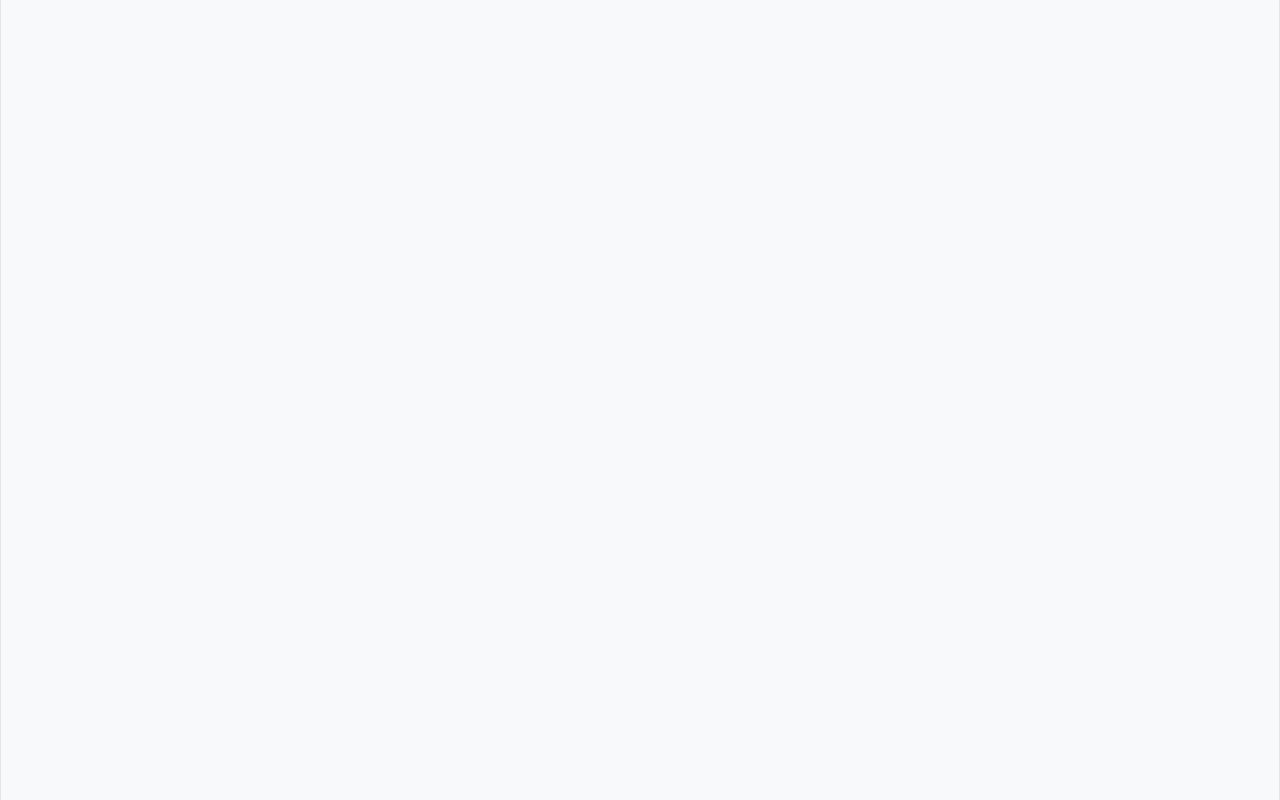
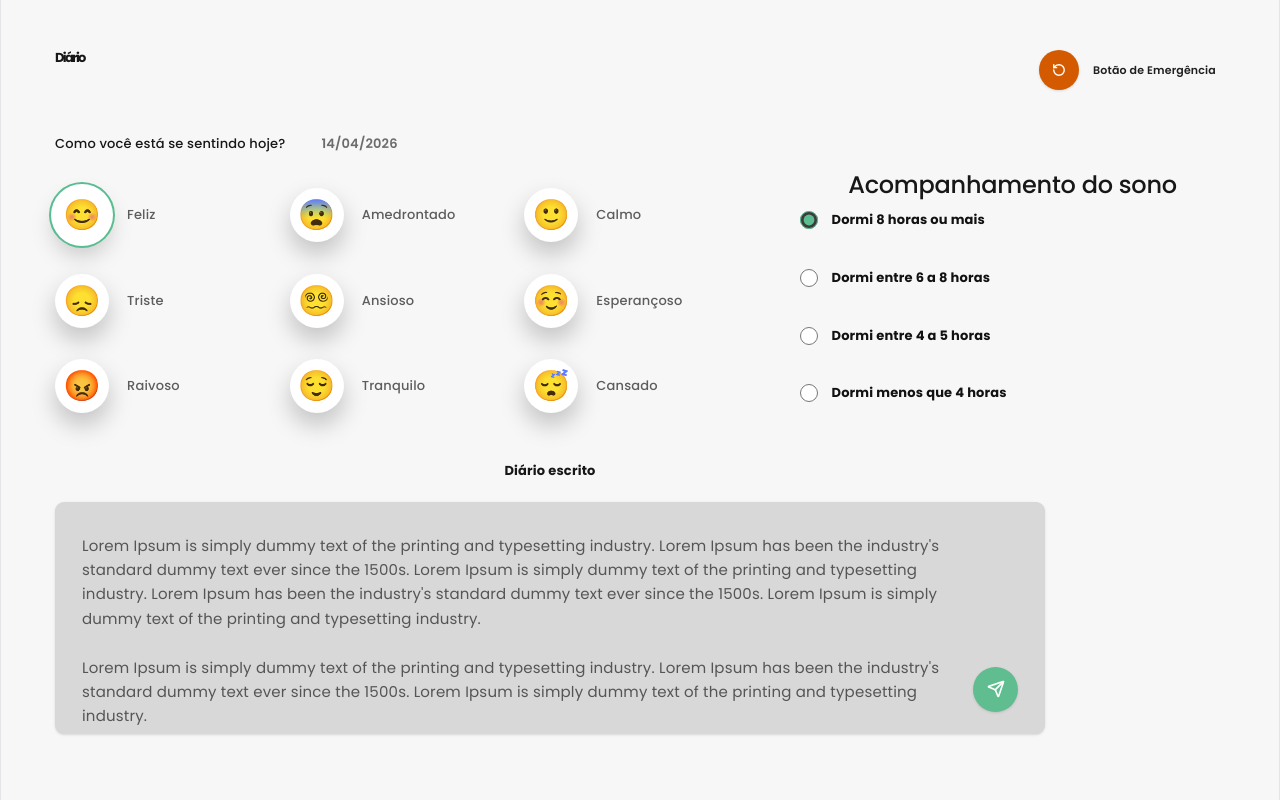
Before and after one commit to Projetao-Telemedicina/psique-frontend, a React (Vite) app: page /Diario in a window 1280 px wide. Before the commit this address had no page. Built offline with nearby package versions, Linux system fonts and the light colour scheme; sample sign-in values are in the browser's storage; the HTML template or start-up script is replaced by a standard one.

Commit message:
adiona pagina do diario

```diff
--- a/src/App.tsx
+++ b/src/App.tsx
@@ -13,6 +13,8 @@ import QuestionarioMatch from './pages/QuestionarioMatch.tsx';
 import { AuthProvider } from './components/AuthContext';
 import ProtectedRoute from './components/ProtectedRoute';
 import Agenda from './pages/Agenda.tsx';
+import Diario from './pages/Diario.tsx';
+
 
 function App() {
   return (
@@ -57,6 +59,10 @@ function App() {
           <Route path='/perfil/profissional' element={<VisualizarPerfilProfissional />} />
           <Route path='/perfil/profissional/:id' element={<VisualizarPerfilProfissional />} />
 
+          {/*UC08 Diario*/}
+          <Route path='/Diario' element={<Diario />} />
+
+
           <Route path='/match' element={<QuestionarioMatch />} />
           <Route path='/agenda' element={<Agenda />} />
         </Route>
--- /dev/null
+++ b/src/pages/Diario.tsx
@@ -0,0 +1,186 @@
+import React, { useState } from "react";
+import { RotateCcw, Send } from "lucide-react";
+
+type MoodId =
+  | "feliz"
+  | "amedrontado"
+  | "calmo"
+  | "triste"
+  | "ansioso"
+  | "esperancoso"
+  | "raivoso"
+  | "tranquilo"
+  | "cansado";
+
+type Mood = {
+  id: MoodId;
+  label: string;
+  emoji: string;
+};
+
+type SleepOption =
+  | "Dormi 8 horas ou mais"
+  | "Dormi entre 6 a 8 horas"
+  | "Dormi entre 4 a 5 horas"
+  | "Dormi menos que 4 horas";
+
+const moods: Mood[] = [
+  { id: "feliz", label: "Feliz", emoji: "😊" },
+  { id: "amedrontado", label: "Amedrontado", emoji: "😨" },
+  { id: "calmo", label: "Calmo", emoji: "🙂" },
+  { id: "triste", label: "Triste", emoji: "😞" },
+  { id: "ansioso", label: "Ansioso", emoji: "😵‍💫" },
+  { id: "esperancoso", label: "Esperançoso", emoji: "☺️" },
+  { id: "raivoso", label: "Raivoso", emoji: "😡" },
+  { id: "tranquilo", label: "Tranquilo", emoji: "😌" },
+  { id: "cansado", label: "Cansado", emoji: "😴" },
+];
+
+const sleepOptions: SleepOption[] = [
+  "Dormi 8 horas ou mais",
+  "Dormi entre 6 a 8 horas",
+  "Dormi entre 4 a 5 horas",
+  "Dormi menos que 4 horas",
+];
+
+type MoodButtonProps = {
+  mood: Mood;
+  selectedMood: MoodId;
+  onSelectMood: (moodId: MoodId) => void;
+};
+
+function MoodButton({ mood, selectedMood, onSelectMood }: MoodButtonProps) {
+  const isSelected = selectedMood === mood.id;
+
+  return (
+    <button
+      type="button"
+      onClick={() => onSelectMood(mood.id)}
+      className="flex items-center gap-4 rounded-2xl transition hover:-translate-y-0.5"
+    >
+      <span
+        className={`flex h-[54px] w-[54px] items-center justify-center rounded-full bg-white text-[30px] shadow-[0_12px_24px_rgba(0,0,0,0.22)] transition ${
+          isSelected ? "ring-2 ring-[#59bd91] ring-offset-4" : ""
+        }`}
+      >
+        {mood.emoji}
+      </span>
+
+      <span className="text-[13px] font-medium text-[#5d5d5d]">
+        {mood.label}
+      </span>
+    </button>
+  );
+}
+
+export default function Diario() {
+  const [selectedMood, setSelectedMood] = useState<MoodId>("feliz");
+  const [selectedSleep, setSelectedSleep] = useState<SleepOption>(
+    "Dormi 8 horas ou mais"
+  );
+  const [diaryText, setDiaryText] = useState<string>(
+    "Lorem Ipsum is simply dummy text of the printing and typesetting industry. Lorem Ipsum has been the industry's standard dummy text ever since the 1500s. Lorem Ipsum is simply dummy text of the printing and typesetting industry. Lorem Ipsum has been the industry's standard dummy text ever since the 1500s. Lorem Ipsum is simply dummy text of the printing and typesetting industry.\n\nLorem Ipsum is simply dummy text of the printing and typesetting industry. Lorem Ipsum has been the industry's standard dummy text ever since the 1500s. Lorem Ipsum is simply dummy text of the printing and typesetting industry."
+  );
+
+  function handleSubmitDiary() {
+    console.log({
+      mood: selectedMood,
+      sleep: selectedSleep,
+      text: diaryText,
+    });
+  }
+
+  return (
+    <section className="min-h-screen w-full bg-[#f7f7f7] px-6 py-10 text-[#171717] md:px-10 lg:px-12">
+      <header className="mb-8 flex items-start justify-between gap-4">
+        <div>
+          <h1 className="text-[13px] font-bold">Diário</h1>
+        </div>
+
+        <button
+          type="button"
+          className="flex items-center gap-3 rounded-full px-2 py-1 text-[11px] font-semibold text-[#202020] transition hover:bg-black/5"
+        >
+          <span className="flex h-9 w-9 items-center justify-center rounded-full bg-[#d45a00] text-white shadow-sm">
+            <RotateCcw size={14} strokeWidth={2.4} />
+          </span>
+          Botão de Emergência
+        </button>
+      </header>
+
+      <div className="grid gap-10 xl:grid-cols-[1.4fr_0.85fr]">
+        <div>
+          <div className="mb-7 flex flex-wrap items-center gap-x-8 gap-y-2">
+            <p className="text-[13px] font-medium">
+              Como você está se sentindo hoje?
+            </p>
+            <span className="text-[13px] font-semibold text-[#6c6c6c]">
+              14/04/2026
+            </span>
+          </div>
+
+          <div className="grid max-w-[650px] grid-cols-1 gap-x-12 gap-y-7 sm:grid-cols-2 lg:grid-cols-3">
+            {moods.map((mood) => (
+              <MoodButton
+                key={mood.id}
+                mood={mood}
+                selectedMood={selectedMood}
+                onSelectMood={setSelectedMood}
+              />
+            ))}
+          </div>
+        </div>
+
+        <div className="xl:pt-9">
+          <h2 className="mb-7 text-[13px] font-medium">
+            Acompanhamento do sono
+          </h2>
+
+          <div className="space-y-7">
+            {sleepOptions.map((option) => (
+              <label
+                key={option}
+                className="flex cursor-pointer items-center gap-3 text-[13px] font-bold text-[#111111]"
+              >
+                <input
+                  type="radio"
+                  name="sleep"
+                  value={option}
+                  checked={selectedSleep === option}
+                  onChange={() => setSelectedSleep(option)}
+                  className="h-4 w-4 accent-[#5cbd91]"
+                />
+                {option}
+              </label>
+            ))}
+          </div>
+        </div>
+      </div>
+
+      <div className="mt-10 max-w-[990px]">
+        <label htmlFor="diaryText" className="mb-4 block text-[13px] font-bold">
+          Diário escrito
+        </label>
+
+        <div className="relative rounded-[9px] bg-[#d8d8d8] shadow-sm">
+          <textarea
+            id="diaryText"
+            value={diaryText}
+            onChange={(event) => setDiaryText(event.target.value)}
+            placeholder="Escreva aqui como foi seu dia"
+            className="min-h-[225px] w-full resize-none bg-transparent px-6 py-7 pr-20 text-[15px] leading-relaxed text-[#555555] outline-none placeholder:text-[#777777]"
+          />
+
+          <button
+            type="button"
+            onClick={handleSubmitDiary}
+            className="absolute bottom-5 right-6 flex h-10 w-10 items-center justify-center rounded-full bg-[#5fbd90] text-white shadow-sm transition hover:scale-105 hover:bg-[#52aa80]"
+            aria-label="Enviar diário"
+          >
+            <Send size={18} strokeWidth={2.2} />
+          </button>
+        </div>
+      </div>
+    </section>
+  );
+}
```
